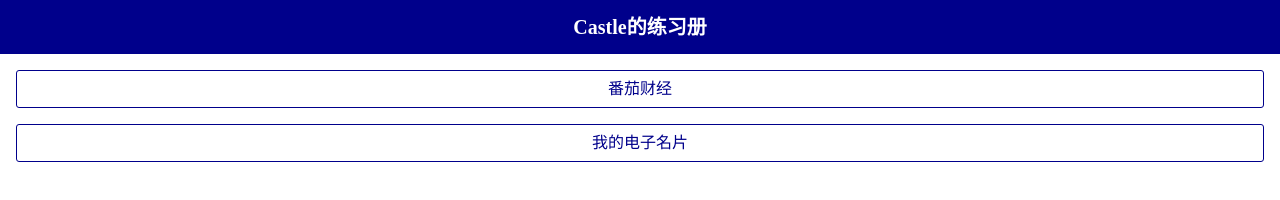
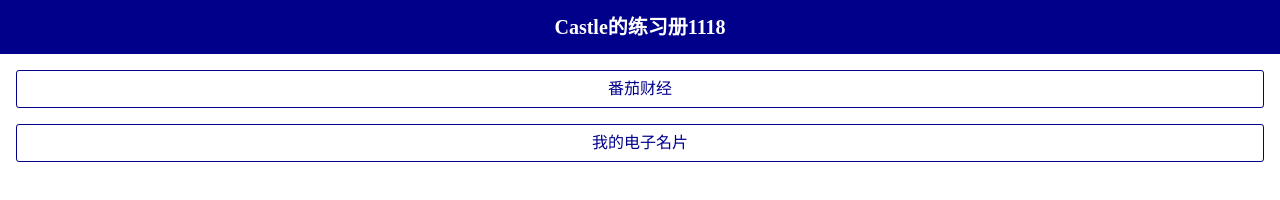
Before and after one commit to castle14/castle14.gihub.io, a plain HTML site: page index.html in a window 1280 px wide. Drawn offline with Linux system fonts and the light colour scheme.

Commit message:
test time

```diff
--- a/index.html
+++ b/index.html
@@ -9,7 +9,7 @@
     <title>Castle的练习册</title>
   </head>
   <body>
-  	<div class="div_title">Castle的练习册</div>
+  	<div class="div_title">Castle的练习册1118</div>
     <div id="div_to_tomato" class="div_btn">番茄财经</div>
     <div id="div_to_namecard" class="div_btn">我的电子名片</div>
   </body>
```
